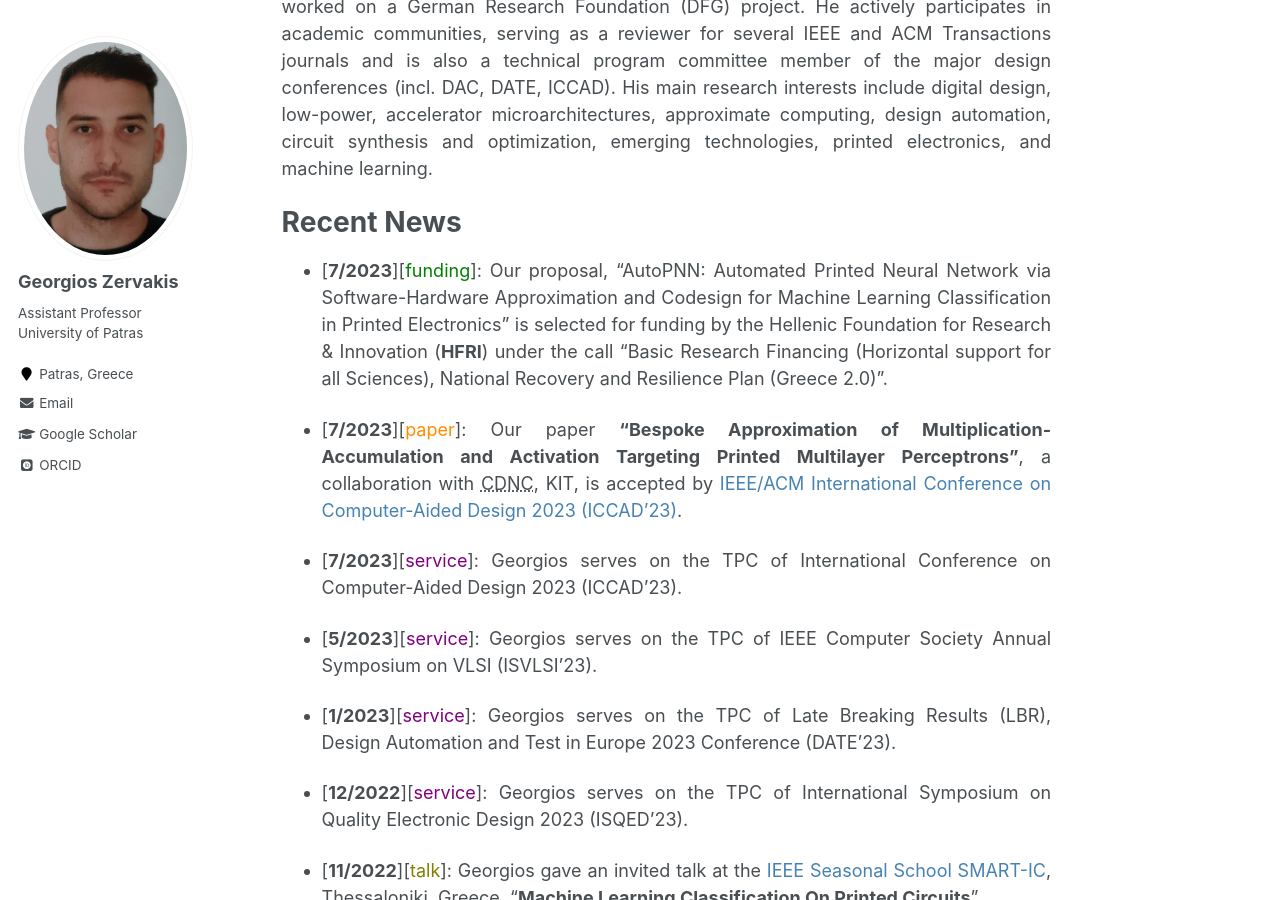
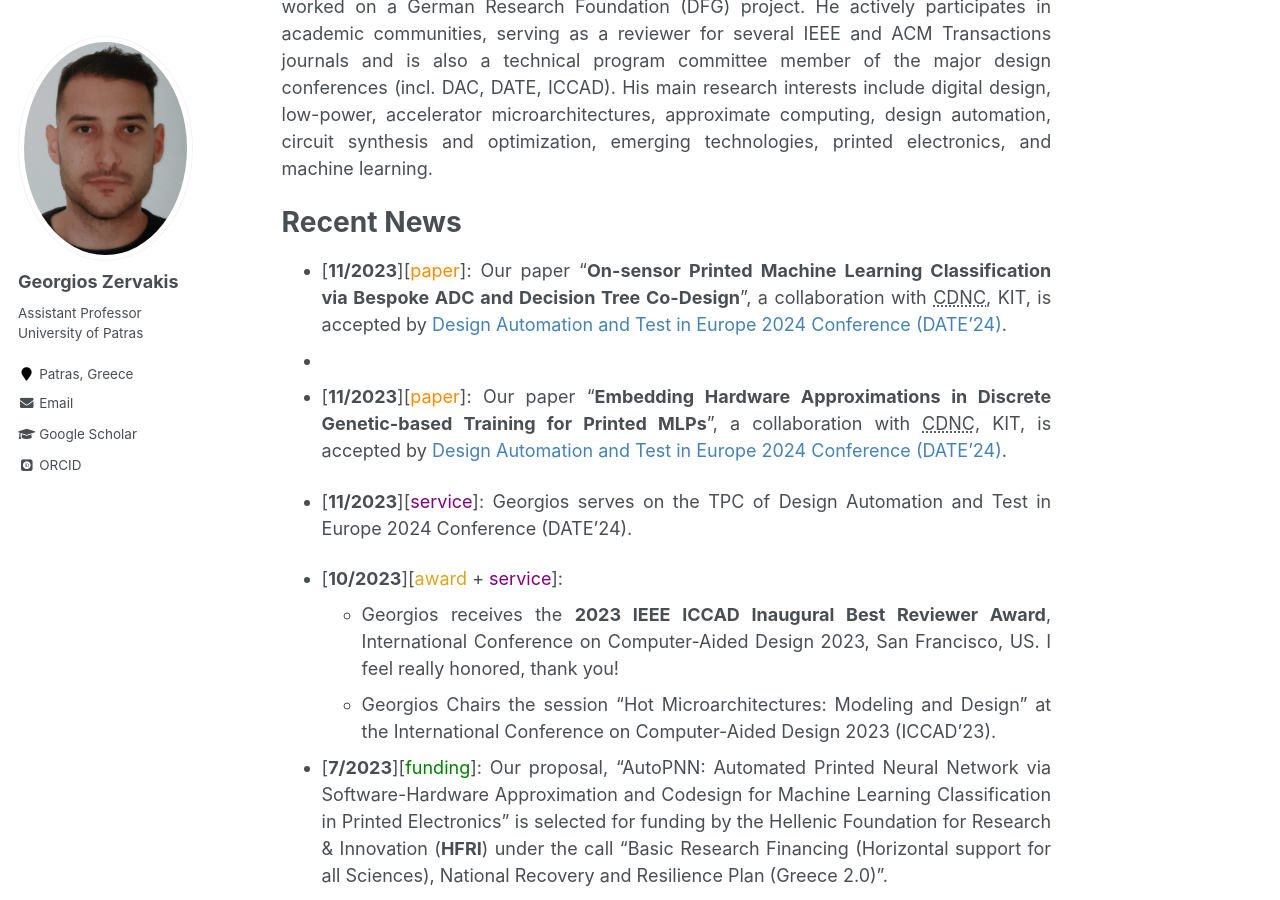
Before and after one commit to giozerv/giozerv.github.io, a Jekyll site: the page built from _pages/about.md, in a window 1280 px wide and 900 px high, scrolled down 491 px. Built offline with Jekyll 4.4.1, drawn with Linux system fonts in a browser that asks for light colours; some web fonts are replaced.

Commit message:
Update about.md
add date'24 papers, date'24 tpc, iccad'23 award and service

```diff
--- a/_pages/about.md
+++ b/_pages/about.md
@@ -21,7 +21,15 @@ Georgios Zervakis is an Assistant Professor at the [Department of Computer Engin
 
 Recent News
 ===
-[comment]:* **7/2023:** I am honored to be invited as member of the TPC for DATE 2024.
+* [**11/2023**][<span style="color:darkorange">paper</span>]: Our paper "**On-sensor Printed Machine Learning Classification via Bespoke ADC and Decision Tree Co-Design**", a collaboration with <a href="https://cdnc.itec.kit.edu/" class="underline">CDNC</a>, KIT, is accepted by <span style="color:SteelBlue">Design Automation and Test in Europe 2024 Conference (DATE'24)</span>.
+*
+* [**11/2023**][<span style="color:darkorange">paper</span>]: Our paper "**Embedding Hardware Approximations in Discrete Genetic-based Training for Printed MLPs**", a collaboration with <a href="https://cdnc.itec.kit.edu/" class="underline">CDNC</a>, KIT, is accepted by <span style="color:SteelBlue">Design Automation and Test in Europe 2024 Conference (DATE'24)</span>.
+
+* [**11/2023**][<span style="color:purple">service</span>]: Georgios serves on the TPC of Design Automation and Test in Europe 2024 Conference (DATE'24).
+
+* [**10/2023**][<span style="color:GoldenRod">award</span> + <span style="color:purple">service</span>]:
+  * Georgios receives the **2023 IEEE ICCAD Inaugural Best Reviewer Award**, International Conference on Computer-Aided Design 2023, San Francisco, US. I feel really honored, thank you!
+  * Georgios Chairs the session "Hot Microarchitectures: Modeling and Design" at the International Conference on Computer-Aided Design 2023 (ICCAD'23).
 
 * [**7/2023**][<span style="color:green">funding</span>]: Our proposal, "AutoPNN: Automated Printed Neural Network via Software-Hardware Approximation and Codesign for Machine Learning Classification in Printed Electronics" is selected for funding by the Hellenic Foundation for Research & Innovation (**HFRI**) under the call "Basic Research Financing (Horizontal support for all Sciences), National Recovery and Resilience Plan (Greece 2.0)".
 
```
